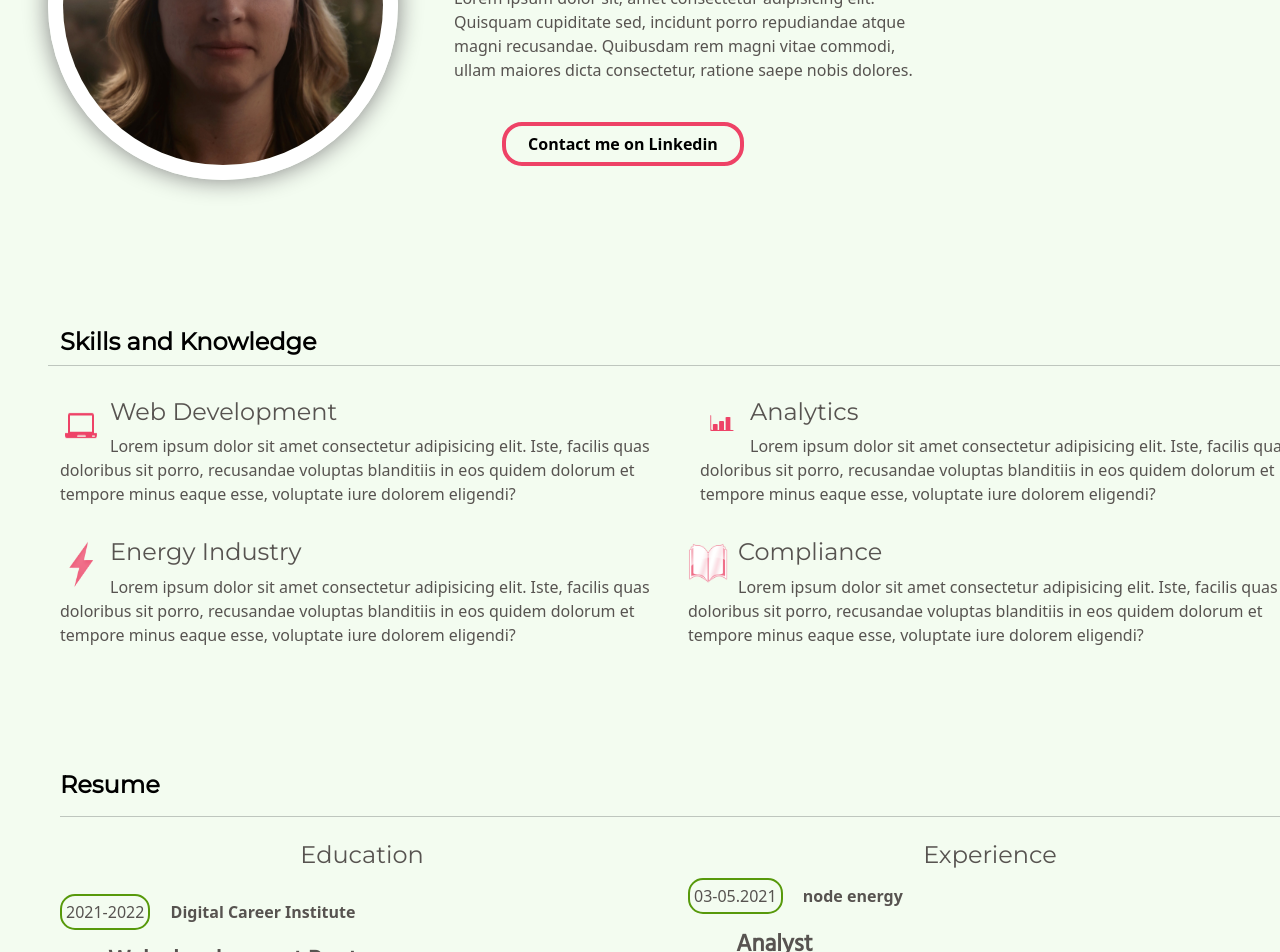
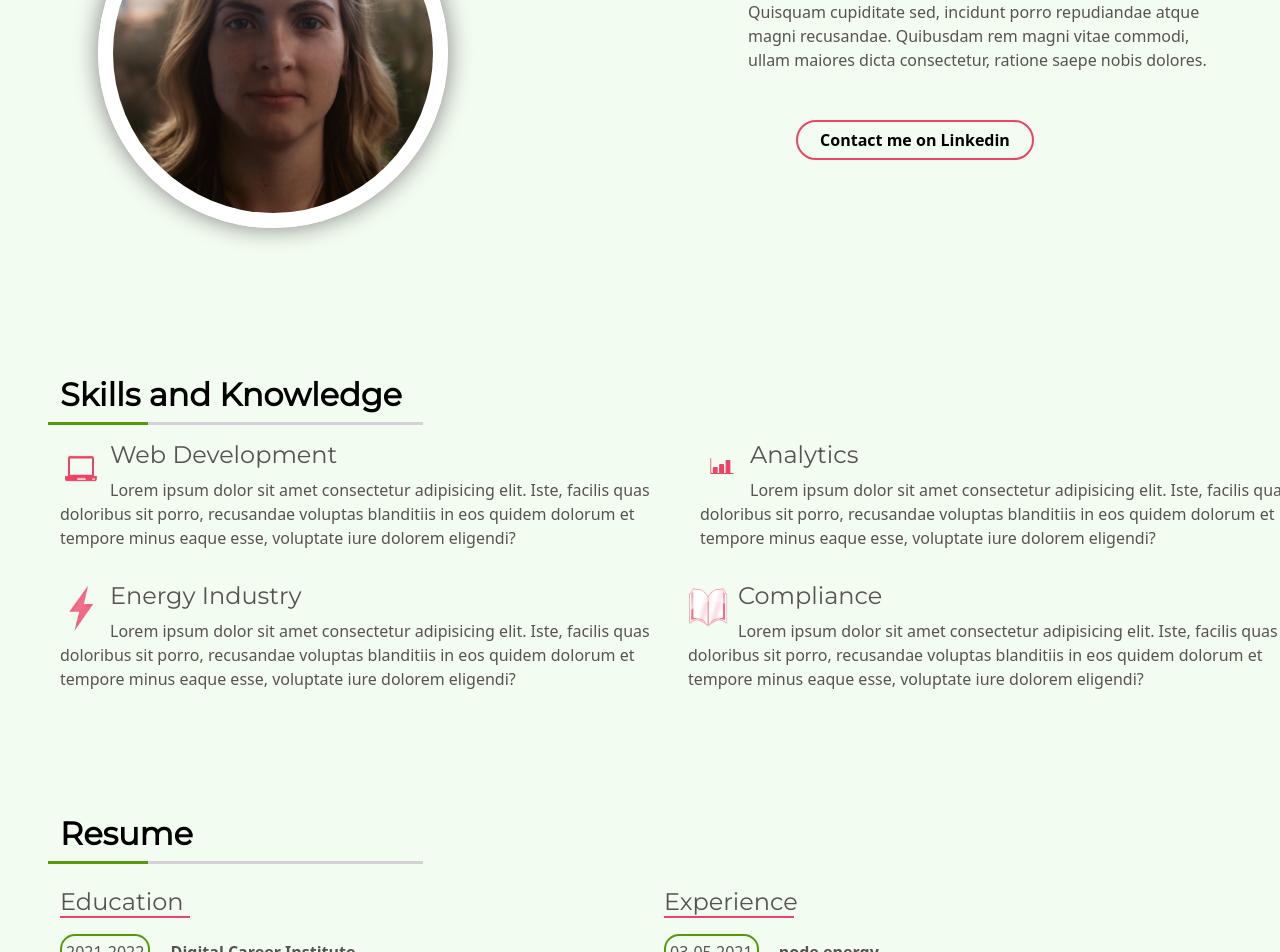
Before and after one commit to heatherfischer/Bootstrap_CV-Project, a website: page src/index.html in a window 1280 px wide. Shown: the part 300-1252 px from the top of the page. Drawn offline with nearby package versions, Linux system fonts and the light colour scheme; files that its build step writes are made by us from their sources.

Commit message:
final draft?

```diff
--- a/src/index.html
+++ b/src/index.html
@@ -24,34 +24,34 @@
 
           <ul class="navbar-nav">
             <li class="nav-item">
-              <a class="nav-link active" aria-current="page" href="#">Skills</a>
+              <a class="nav-link active" href="#skills">Skills</a>
             </li>
             <li class="nav-item">
-              <a class="nav-link active" href="#">Resume</a>
+              <a class="nav-link active" href="#resume">Resume</a>
             </li>
             <li class="nav-item">
-              <a class="nav-link active" href="#">Fun Facts</a>
+              <a class="nav-link active" href="#funfacts">Fun Facts</a>
             </li>
             <li class="nav-item">
-            <a class="nav-link active" href="#">Contact</a>
+            <a class="nav-link active" href="https://www.linkedin.com/in/heather-fischer12345/">Contact</a>
           </li>
           </ul>
         </div>
       </div>
     </nav>
 
+<!-- d-inline-flex flex-sm-column flex-md-row justify-content-center mt-5 mw-100 -->
 
-
-  <div class="d-inline-flex flex-sm-column flex-md-row justify-content-center mt-5 mw-100">
-      <div>
-        <img src="images/heatherfischer.jpg" class="rounded-circle mt-2 mx-5" id="profile">
+  <div class="row mt-5">
+      <div class="col-sm-12 col-md-6 me-lg-0 ms-5 mt-5">
+        <img src="images/heatherfischer.jpg" class="rounded-circle mt-2 me-0" id="profile">
       </div>
-        <div class="d-flex flex-column p-2 mt-5 justify-content-center"  style="width: 500px;">
+        <div class="col-sm-12 col-md-6 ms-5 mt-5"  style="width: 500px;">
           <h4>Analyst • Web-developer</h4>
           <h1>Heather Fischer</h1>
-          <p>Lorem ipsum dolor sit, amet consectetur adipisicing elit. Quisquam cupiditate sed, incidunt porro repudiandae atque magni recusandae. Quibusdam rem magni vitae commodi, ullam maiores dicta consectetur, ratione saepe nobis dolores.</p>
-          <br>
-          <button type="button" class="btn btn-success ms-5" style="background-color: #F3FCF0; width: 50%; border: 4px solid #EE4266; color:black; border-radius: 20px; font-weight: bolder;">Contact me on Linkedin</button>
+          <p class="mb-5 mt-3">Lorem ipsum dolor sit, amet consectetur adipisicing elit. Quisquam cupiditate sed, incidunt porro repudiandae atque magni recusandae. Quibusdam rem magni vitae commodi, ullam maiores dicta consectetur, ratione saepe nobis dolores.</p>
+
+          <a type="button" class="btn ms-5" href="https://www.linkedin.com/in/heather-fischer12345/">Contact me on Linkedin</a>
         </div>
   </div>
 
@@ -61,9 +61,10 @@
 <div style="height: 100px;"></div>
 
 <div class="container mw-100 ms-md-5" >
-  <div class="row mt-5">
+  <div class="row mt-5" id="skills">
     <h2>Skills and Knowledge</h2>
-    <hr>
+    <span style="background-color:#57990B; width: 100px; height: 3px;"></span>
+    <span style="background-color:lightgrey; width: 275px; height: 3px;"></span>
   </div>
   <div class="row mt-2">
     <div class="col-sm-12 col-md-6 my-2">
@@ -118,13 +119,14 @@
 
       <!-- Resume Section -->
       <div style="height: 100px;"></div>
-      <div class="container mw-100">
-        <h2>Resume</h2> <hr>
-
+      <div class="row" id="resume">
+      <h2>Resume</h2>
+        <span style="background-color:#57990B; width: 100px; height:  3px;"></span>
+        <span style="background-color:lightgrey; width: 275px; height: 3px;"></span>
           <div class="row my-4">
               <div class="col-sm-12 col-md-6">
-                <h3 class="text-center px-5">Education</h3>
-                <p class="mt-3 d-inline-block p-1" style="border: #57990B solid 2px; border-radius: 15px;">2021-2022 </p>
+                <h3 class="resume">Education</h3>
+                <p class="mt-2 d-inline-block p-1" style="border: #57990B solid 2px; border-radius: 15px;">2021-2022 </p>
                 <p class="d-inline-block fw-bold ms-3"> Digital Career Institute</p>
                 <h4 class="ms-5">Web-development Bootcamp</h4>
                 <ul class="ms-5">
@@ -154,8 +156,9 @@
                     </ul>
               </div>
               <div class="col-sm-12 col-md-6">
-                <h3 class="text-center">Experience</h3>
-                  <p class="d-inline-block p-1" style="border: #57990B solid 2px; border-radius: 15px;">03-05.2021 </p>
+                <h3 class="resume">Experience</h3>
+
+                  <p class="d-inline-block p-1 mt-2" style="border: #57990B solid 2px; border-radius: 15px;">03-05.2021 </p>
                   <p class="d-inline-block fw-bold ms-3"> node energy</p>
                     <h4 class="ms-5"> Analyst</h4>
                     <ul class="ms-5">
@@ -182,9 +185,8 @@
                     </ul>
                     <div style="height: 30px;"></div>
                     <p class="d-inline-block p-1" style="border: #57990B solid 2px; border-radius: 15px;">01.2009-01.2014 </p>
-                    <p class="d-inline-block fw-bold ms-3"> Federal Energy Regulatory Commission</p>
-                    <h4 class="ms-5"> Energy Industry Analyst</h4>
-                    <li> Thing I did</li>
+                    h2{border-bottom: green 2px solid;
+                      width:100px;}<li> Thing I did</li>
                         <li> Another thing I did</li>
                         <li> Yet another thing I did</li>
                       </ul>
@@ -195,8 +197,10 @@
 
       <!-- Fun Facts Section -->
       <div style="height: 100px;"></div>
-      <h2>Fun Facts</h2> <hr>
-<div class="row">
+      <h2 id="funfacts">Fun Facts</h2>
+      <span style="background-color:#57990B; width: 100px; height: 3px;"></span>
+    <span style="background-color:lightgrey; width: 275px; height: 3px;"></span>
+<div class="row mt-5">
   <div class="col-sm-6 col-md-3 g-lg-0 g-sm-3">
     <div class="card text-center" style="width: 15rem; height: 17rem;">
       <img src="images/united-states.png" class="card-img-top pt-5" alt="..." style="max-width: 50px; margin: auto;">
@@ -211,7 +215,7 @@
     <div class="card text-center" style="width: 15rem; height: 17rem;">
       <img src="images/trombone.png" class="card-img-top pt-3" alt="..." style="max-width: 50px; margin: auto;">
       <div class="card-body ">
-        <h5 class="card-title margin-bottom">Years Playing Trombone</h5>
+        <h5 class="card-title margin-bottom">Years Since I learned Trombone</h5>
         <h6>26</h6>
       </div>
     </div>
--- a/src/scss/main.scss
+++ b/src/scss/main.scss
@@ -15,10 +15,13 @@ h1{color:black;
     font-weight: bolder;
     font-size: 3rem;}
 
+h1:hover{font-family: $special-font;}
+
 h2 {color:black;
     font-family: $headline-font;
-    font-size: 1.5rem;
-    font-weight: bolder;}
+    font-size: 2rem;
+    font-weight: bolder;
+    }
 
 h3 {font-size: 1.5rem;
     color:$Default-font-color;
@@ -26,12 +29,15 @@ h3 {font-size: 1.5rem;
 
 h4, h5 {color:$Default-font-color;
     font-family: $default-font;
-    font-weight: bold;}
+    font-weight: bold;
+    font-size: 1.25rem;
+}
 
 h6 { color:#d2d2da;
     font-size: 50px;}
 
-p {color:$Default-font-color;}
+p {color:$Default-font-color;
+    font-size: 1rem;}
 
 .navbar-brand {font-family: $special-font;
                 font-size: 2rem;}
@@ -45,6 +51,9 @@ body {background-color: $background-color;}
             width: 350px;
             margin-left: 50px;}
 
+#profile:hover{border: 0px;
+    }
+
 .icon {
     float:left;
         position:relative;
@@ -52,3 +61,25 @@ body {background-color: $background-color;}
         width: 50px;
         padding-right: 10px;
     }
+
+.card.text-center:hover{ box-shadow: 0 0 25px 0 grey;}
+
+.resume{height: 30px;
+    width: 130px;
+        border-bottom: 2px #EE4266 solid;}
+
+.nav-link.active:hover{font-style: italic;
+                        font-weight: bold;}
+
+.btn.ms-5{background-color: #F3FCF0;
+    width: 50%;
+    border: 2px solid #EE4266;
+    color:black;
+    border-radius: 20px;
+    font-weight: bolder;}
+
+.btn.ms-5:hover{background-color: #EE4266;
+    box-shadow: 0 0 15px 0 grey;}
+
+.btn.ms-5:active{background-color: #575350;
+                    color:white}
```
